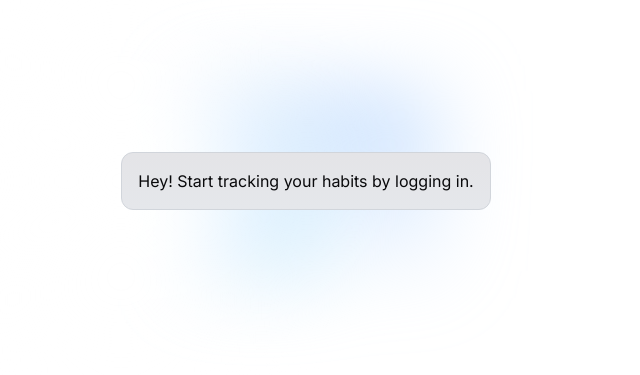
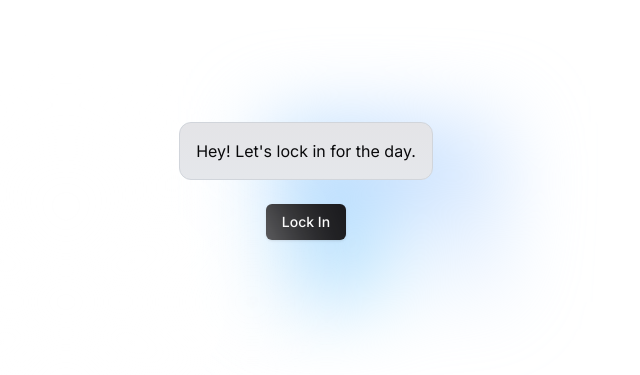
Before and after one commit to uanandaraja/speechr, a Next.js app: page / in a window 1280 px wide. Shown: the part 219-594 px from the top of the page, without its empty margins (334-974 px from the left). Built offline with nearby package versions, Linux system fonts and the light colour scheme.

Commit message:
init react query

```diff
--- a/package.json
+++ b/package.json
@@ -19,6 +19,8 @@
     "@oslojs/crypto": "^1.0.1",
     "@oslojs/encoding": "^1.1.0",
     "@radix-ui/react-slot": "^1.1.0",
+    "@tanstack/react-query": "^5.59.20",
+    "@tanstack/react-query-devtools": "^5.59.20",
     "arctic": "^2.2.2",
     "class-variance-authority": "^0.7.0",
     "clsx": "^2.1.1",
--- a/src/app/layout.tsx
+++ b/src/app/layout.tsx
@@ -1,6 +1,7 @@
 import type { Metadata } from "next";
 import { Inter } from "next/font/google";
 import "./globals.css";
+import Providers from "@/providers";
 
 const inter = Inter({ subsets: ["latin"] });
 
@@ -16,7 +17,9 @@ export default function RootLayout({
 }>) {
   return (
     <html lang="en">
-      <body className={inter.className}>{children}</body>
+      <body className={inter.className}>
+        <Providers>{children}</Providers>
+      </body>
     </html>
   );
 }
--- a/src/app/page.tsx
+++ b/src/app/page.tsx
@@ -1,12 +1,20 @@
+"use client";
+
+import { Button } from "@/components/ui/button";
+
 export default function Home() {
   return (
     <main className="flex min-h-screen flex-col items-center justify-between p-24">
       <div className="z-10 w-full max-w-5xl items-center justify-between font-mono text-sm lg:flex"></div>
 
-      <div className="relative z-[-1] flex place-items-center before:absolute before:h-[300px] before:w-full before:-translate-x-1/2 before:rounded-full before:bg-gradient-radial before:from-white before:to-transparent before:blur-2xl before:content-[''] after:absolute after:-z-20 after:h-[180px] after:w-full after:translate-x-1/3 after:bg-gradient-conic after:from-sky-200 after:via-blue-200 after:blur-2xl after:content-[''] before:dark:bg-gradient-to-br before:dark:from-transparent before:dark:to-blue-700 before:dark:opacity-10 after:dark:from-sky-900 after:dark:via-[#0141ff] after:dark:opacity-40 sm:before:w-[480px] sm:after:w-[240px] before:lg:h-[360px]">
+      <div className="relative flex flex-col gap-6 place-items-center before:absolute before:h-[300px] before:w-full before:-translate-x-1/2 before:rounded-full before:bg-gradient-radial before:from-white before:to-transparent before:blur-2xl before:content-[''] after:absolute after:-z-20 after:h-[180px] after:w-full after:translate-x-1/3 after:bg-gradient-conic after:from-sky-200 after:via-blue-200 after:blur-2xl after:content-[''] before:dark:bg-gradient-to-br before:dark:from-transparent before:dark:to-blue-700 before:dark:opacity-10 after:dark:from-sky-900 after:dark:via-[#0141ff] after:dark:opacity-40 sm:before:w-[480px] sm:after:w-[240px] before:lg:h-[360px]">
         <p className="fixed left-0 top-0 flex w-full justify-center border-b border-gray-300 bg-gradient-to-b from-zinc-200 pb-6 pt-8 backdrop-blur-2xl dark:border-neutral-800 dark:bg-zinc-800/30 dark:from-inherit lg:static lg:w-auto  lg:rounded-xl lg:border lg:bg-gray-200 lg:p-4 lg:dark:bg-zinc-800/30">
-          Hey! Start tracking your habits by logging in.
+          Hey! Let&apos;s lock in for the day.
         </p>
+
+        <div>
+          <Button>Lock In</Button>
+        </div>
       </div>
 
       <div className="mb-32 grid text-center lg:mb-0 lg:w-full lg:max-w-5xl lg:grid-cols-4 lg:text-left"></div>
--- /dev/null
+++ b/src/providers/index.tsx
@@ -0,0 +1,25 @@
+"use client";
+
+import { QueryClient, QueryClientProvider } from "@tanstack/react-query";
+import { ReactQueryDevtools } from "@tanstack/react-query-devtools";
+import { ReactNode, useState } from "react";
+
+export default function Providers({ children }: { children: ReactNode }) {
+  const [queryClient] = useState(
+    () =>
+      new QueryClient({
+        defaultOptions: {
+          queries: {
+            staleTime: 0,
+          },
+        },
+      }),
+  );
+
+  return (
+    <QueryClientProvider client={queryClient}>
+      {children}
+      <ReactQueryDevtools />
+    </QueryClientProvider>
+  );
+}
```
Also changed, not shown: 1 other file (tests, documents, lock files or other folders).
